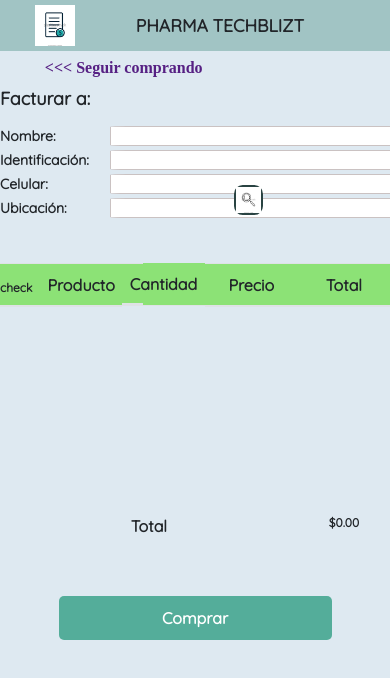
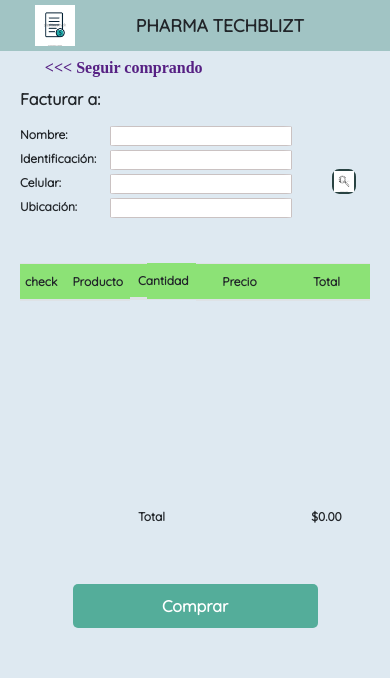
Before and after one commit to CarlosCSZ/Factura-Electronica, an Angular app: page /facturar in a window 390 px wide. Shown: the top 678 px of the page. Built offline with nearby package versions, Linux system fonts and the light colour scheme.

Commit message:
ADD: responsive design

```diff
--- a/src/app/components/body/body.component.css
+++ b/src/app/components/body/body.component.css
@@ -7,7 +7,7 @@
   justify-content: center;
   align-items: center;
 }
-.barra-busqueda {
+.panel-busqueda {
   display: flex;
   flex-direction: row;
   margin-bottom: 20px;
@@ -15,7 +15,7 @@
   width: 90%;
   height: 30px;
 }
-.panelBusqueda {
+.barraBusqueda {
   display: flex;
   flex-direction: column;
   background-color: rgb(225, 232, 245);
@@ -46,14 +46,12 @@
 .autocomplete-option:hover {
   background-color: #7a9ebd;
 }
-/* #filtradosLista {
-  font-size: 1.6rem;
-  width: 100%;
-} */
+.carrito-container {
+  display: flex;
+  flex-grow: 1;
+  justify-content: flex-end;
+}
 .carrito {
-  display: inline-block;
-  left: calc(35% - 100px);
-  position: relative;
   font-size: 1.2rem;
   font-weight: 700;
   color: green;
@@ -88,11 +86,11 @@
 .producto {
   padding: 4%;
   overflow: hidden;
-  justify-items: center;
+  margin: auto auto;
 }
 .producto img{
   display: block;
-  width: 60%;
+  width: 70%;
   height: 100%;
   margin: 0 auto;
 }
@@ -149,3 +147,60 @@
   font-weight: 700;
   box-shadow: 1px 3px 5px rgb(67, 98, 86);
 }
+
+
+@media screen and (min-width: 670px) and (max-width: 1060px) {
+  .main-body {
+    width: 90%;
+    padding: 5% 5%;
+  }
+  .panel-info {
+    height: 1fr;
+    grid-template-columns: 1fr 1fr;
+  }
+  .producto {
+    padding: 1%;
+  }
+  .producto img{
+    width: 80%;
+    margin: 0 auto;
+  }
+}
+@media screen and (max-width: 670px) {
+  .main-body {
+    width: 90%;
+    padding: 5% 0;
+  }
+  .panel-info {
+    grid-template-columns: 1fr;
+    grid-template-rows: auto 1fr;
+    gap: 0;
+    border: 1px solid grey;
+    width: 100%;
+    height: auto;
+    justify-content: center;
+  }
+  .producto {
+    padding: 1%;
+  }
+  .producto img{
+    width: 55%;
+  }
+  .panel-busqueda {
+    margin-left: 0;
+  }
+  .barraBusqueda {
+    width: 65%;
+  }
+  .busqueda img {
+    width: 18px;
+    height: 18px;
+    padding: 3% 5%;
+  }
+  .lupa {
+    display: none;
+  }
+  .carrito img{
+    width: 33px;
+  }
+}
--- a/src/app/components/body/body.component.html
+++ b/src/app/components/body/body.component.html
@@ -1,7 +1,7 @@
 <div class="main-body">
-  <div class="barra-busqueda">
+  <div class="panel-busqueda">
 
-    <div class="panelBusqueda">
+    <div class="barraBusqueda">
       <input
         type="text"
         class="panelBusqueda-input"
@@ -22,17 +22,19 @@
       </div>
     </div>
 
-    <button class="busqueda" (click)="presentarProd()">
+    <button class="busqueda lupa" (click)="presentarProd()">
       <img src="./assets/img/busqueda.webp" alt="busqueda" />
     </button>
     <button class="busqueda" (click)="agregarNuevoProd()">
       <img src="./assets/svg/plus.svg" alt="busqueda" />
     </button>
-    <div class="carrito">
-      <a routerLink="/facturar">
-        <img src="./assets/img/logo.webp" alt="carrito" />
-      </a>
-      <span>{{ number }}</span>
+    <div class="carrito-container">
+      <div class="carrito">
+        <a routerLink="/facturar">
+          <img src="./assets/img/logo.webp" alt="carrito" />
+        </a>
+        <span>{{ number }}</span>
+      </div>
     </div>
   </div>
   <div class="panel-info">
--- a/src/app/components/body/body.component.ts
+++ b/src/app/components/body/body.component.ts
@@ -67,6 +67,7 @@ export class BodyComponent implements OnInit, OnDestroy {
     this.filtrados = [];
     this.filtrarProducto();
     this.showProductoContainer = false;
+    if(window.innerWidth <= 670) this.presentarProd();
   }
 
   presentarProd() {
--- a/src/app/components/factura/factura.component.css
+++ b/src/app/components/factura/factura.component.css
@@ -24,6 +24,7 @@ h4 {
   grid-template-columns: minmax(200px, 700px);
   justify-content: center;
   align-items: center;
+  margin: 0 20px;
 }
 
 .grid-container {
@@ -31,7 +32,7 @@ h4 {
 }
 
 .cabecera {
-  grid-template-columns: 110px 400px;
+  grid-template-columns: 110px auto;
   margin: 5px 0 5px 0;
 }
 
@@ -51,14 +52,14 @@ h4 {
   border: 1px solid rgb(202, 194, 194);
   border-radius: 5%;
   cursor: pointer;
-  width: 85%;
+  width: 55%;
   font-size: 1.4rem;
   font-weight: 600;
   padding-left: 5px;
 }
 .busqueda {
   position: absolute;
-  top: calc(17%);
+  top: calc(18%);
   left: calc(60%);
   cursor: pointer;
   border: 2px solid rgb(41, 67, 66);
@@ -159,3 +160,71 @@ h4 {
   cursor: pointer;
   margin-left: 20%;
 }
+
+@media screen and (min-width: 700px) and (max-width: 1000px) {
+  .busqueda {
+    top: calc(16.5%);
+    left: calc(65%);
+  }
+}
+@media screen and (min-width: 510px) and (max-width: 700px) {
+  .busqueda {
+    top: calc(16%);
+    left: calc(65%);
+  }
+  .busqueda img {
+    width: 20px;
+  }
+  .check {
+    padding-left: 5px !important;
+  }
+}
+@media screen and (max-width: 510px) {
+  h4 {
+    font-size: medium;
+  }
+  .cabecera {
+    grid-template-columns: 90px auto;
+  }
+  .titulos {
+    font-size: 1.2rem;
+  }
+  .inputs input {
+    width: 70%;
+  }
+  .busqueda {
+    top: calc(15%);
+    left: calc(85%);
+  }
+  .busqueda img {
+    width: 20px;
+  }
+  #negrita {
+    font-size: 1.2rem;
+  }
+  .table td {
+    font-size: 1.1rem;
+    padding-left: 0;
+  }
+  .producto {
+    width: 15opx !important;
+  }
+  .remove-btn {
+    width: 20px;
+    height: 20px;
+  }
+
+  .table button {
+    padding: 0;
+  }
+  .check {
+    padding-left: 5px !important;
+  }
+  #check {
+    width: 6%;
+    padding-left: 0;
+  }
+  #check img {
+    height: 10px;
+  }
+}
--- a/src/app/components/factura/factura.component.html
+++ b/src/app/components/factura/factura.component.html
@@ -47,7 +47,7 @@
   <table class="table table-striped">
     <thead class="table-head">
       <tr>
-        <th id="check">check</th>
+        <th class="check" id="check">check</th>
         <th class="producto" id="negrita">Producto</th>
         <th class="cantidad" id="negrita">Cantidad</th>
         <th id="negrita">Precio</th>
```
